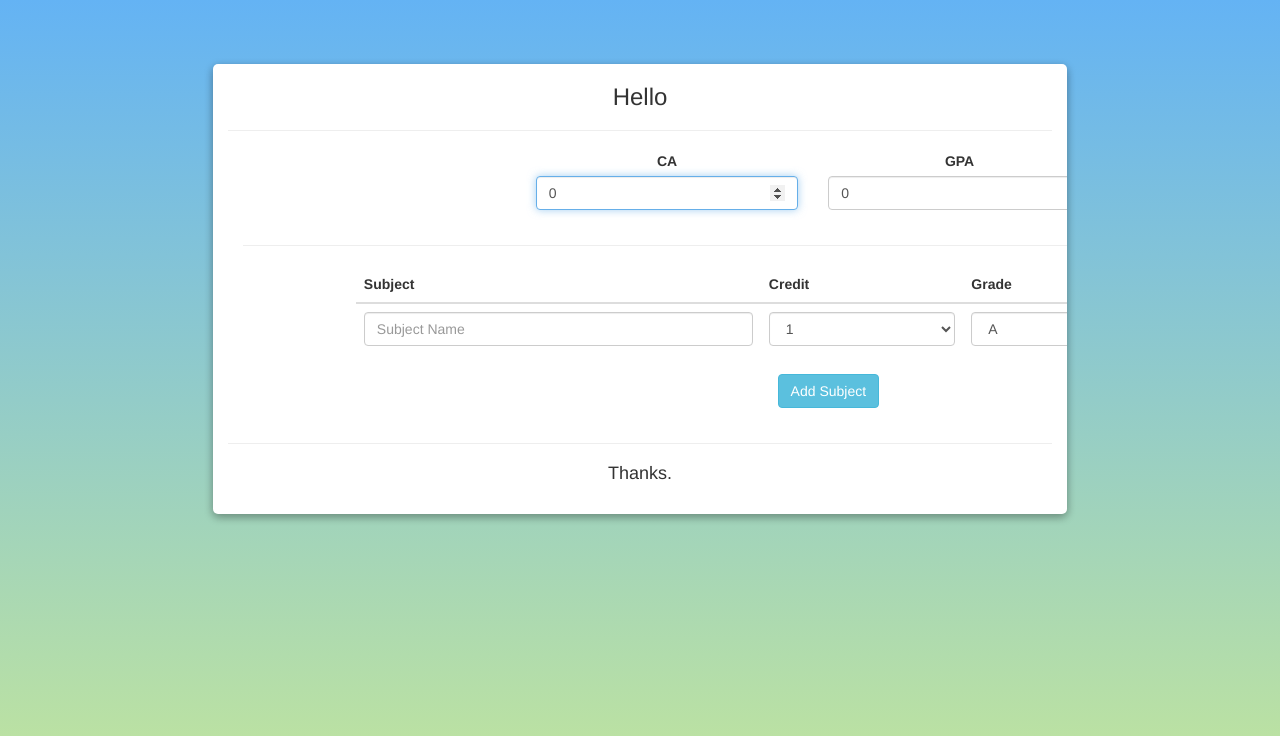
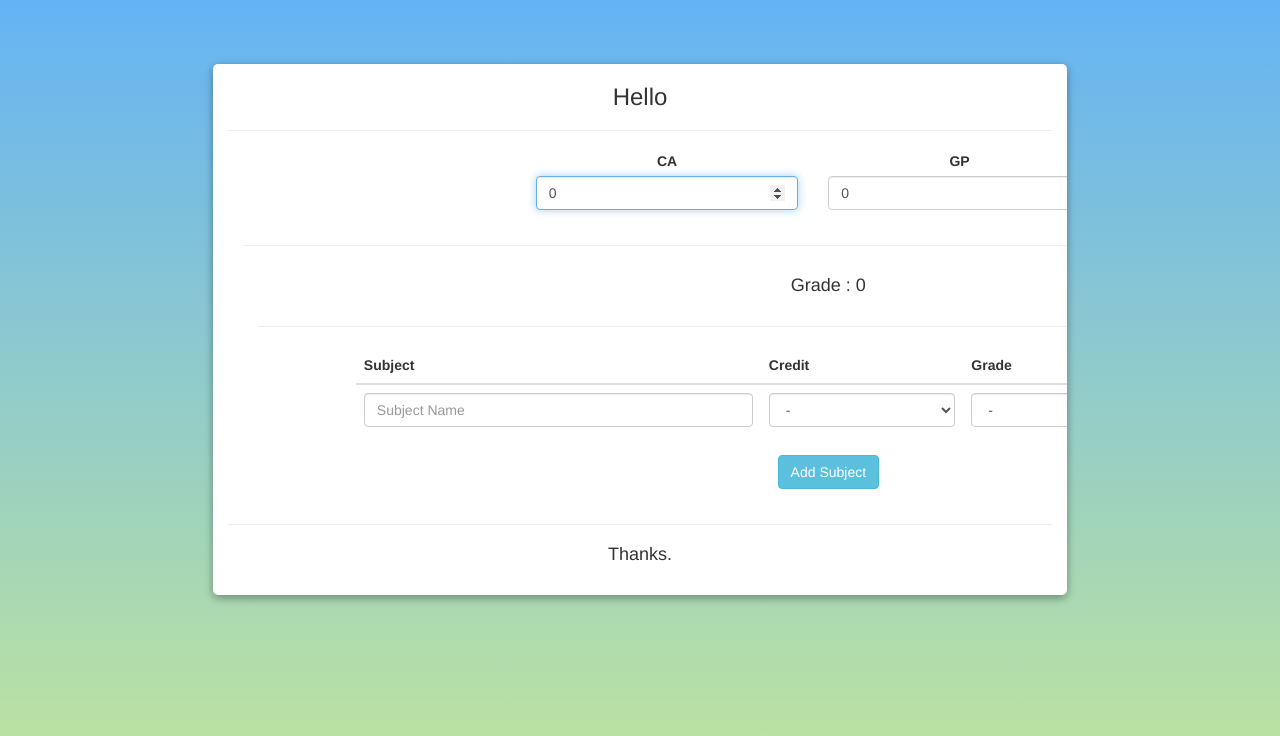
Before and after one commit to iPilotte/Grade-Calculator, a React (Create React App) app: page / in a window 1280 px wide. Shown: the top 736 px of the page. Built offline with nearby package versions, Linux system fonts and the light colour scheme.

Commit message:
Add calculate algorithm

```diff
--- a/src/components/GradeCal.jsx
+++ b/src/components/GradeCal.jsx
@@ -9,34 +9,33 @@ class GradeCal extends Component {
         const ca = this.inputCA;
         let new_ca = parseFloat(ca.value);
         if(isNaN(new_ca)){
+            this.setState({ca:0})
             return;
         }
         if(new_ca < 0){
             new_ca = 0;
         }
+        this.setState({ca:new_ca})
     }
 
-    handleChangeGPA(e){
-        const gpa = this.inputGPA;
-        let new_gpa = parseFloat(gpa.value);
-        if(isNaN(new_gpa)){
+    handleChangeGP(e){
+        const gp = this.inputGP;
+        let new_gp = parseFloat(gp.value);
+        if(isNaN(new_gp)){
+            this.setState({gp:0})
             return;
         }
-        if(new_gpa < 0){
-            new_gpa = 0;
+        if(new_gp < 0){
+            new_gp = 0;
         }
-        this.setState({gpa:new_gpa});
-    }
-
-    CalculateGPA(){
-
+        this.setState({gp:new_gp});
     }
 
     constructor(props){
         super(props);
         this.state ={
             ca:0,
-            gpa:0,
+            gp:0,
         };
     }
   render() {
@@ -51,13 +50,13 @@ class GradeCal extends Component {
             </Col>
             <Col md={3} xs={4}>
                 <FormGroup>
-                    <ControlLabel>GPA</ControlLabel>
-                    <FormControl type='number' placeholder='GPA' inputRef={(input) => this.inputGPA = input} defaultValue={this.state.gpa} onChange={this.handleChangeGPA.bind(this)}/>
+                    <ControlLabel>GP</ControlLabel>
+                    <FormControl type='number' placeholder='GP' inputRef={(input) => this.inputGP = input} defaultValue={this.state.gp} onChange={this.handleChangeGP.bind(this)}/>
                 </FormGroup>
             </Col>
         </Row>
         <hr/>
-        <SubjList/>
+        <SubjList caValue={this.state.ca} gpValue={this.state.gp}/>
       </Grid>
     );
   }
--- a/src/components/SubjList.jsx
+++ b/src/components/SubjList.jsx
@@ -4,11 +4,32 @@ import SubjectItem from './SubjectItem';
 
 class SubjList extends Component {
 
+    calculate(nextProps){
+        let sumGP = 0;
+        let sumCredit = 0;
+        if(nextProps !== undefined){
+            sumGP = Number(nextProps.gpValue);
+            sumCredit = Number(nextProps.caValue);
+        }else{
+            sumGP = Number(this.props.gpValue);
+            sumCredit = Number(this.props.caValue);
+        }
+        for(let i=0; i < this.state.subjdata.length ; i++){
+            sumGP += Number(this.state.subjdata[i].grade) * Number(this.state.subjdata[i].credit);
+            sumCredit += Number(this.state.subjdata[i].credit);
+        }
+        let new_gpax = (Math.floor((sumGP/sumCredit)*100))/100;
+        new_gpax = new_gpax.toFixed(2);
+        // console.log('CA = ' + this.props.caValue + ' || GP = ' + this.props.gpValue)
+        // console.log('Credit = ' + sumCredit + ' || Grade = ' + sumGP);
+        this.setState({gpax:new_gpax});
+    }
+
     addSubject(){
         const count = this.state.subjCount+1;
         this.setState({subjCount:count});
         const newSubjdata = this.state.subjdata.slice();
-        newSubjdata.push({index:count, subj:"", credit:1, grade:4});
+        newSubjdata.push({index:count, subj:"", credit:0, grade:0});
         this.setState({subjdata:newSubjdata});
         // console.log(this.state.subjdata);
     }
@@ -24,6 +45,7 @@ class SubjList extends Component {
         let newSubjdata = this.state.subjdata.slice();
         newSubjdata[Number(e.target.id)].credit = e.target.value;
         this.setState({subjdata : newSubjdata});
+        this.calculate();
         // console.log("Change Credit " + Number(e.target.id) + " : " + this.state.subjdata[Number(e.target.id)].credit);
     }
 
@@ -31,6 +53,7 @@ class SubjList extends Component {
         let newSubjdata = this.state.subjdata.slice();
         newSubjdata[Number(e.target.id)].grade = e.target.value;
         this.setState({subjdata : newSubjdata});
+        this.calculate();
         // console.log("Change Grade " + Number(e.target.id) + " : " + this.state.subjdata[Number(e.target.id)].grade);
     }
 
@@ -44,17 +67,24 @@ class SubjList extends Component {
         // console.log("Before Remove At " + index + " : " + this.state.subjdata[index].subj);
         newSubjdata.splice(index, 1);
         this.setState({subjdata: newSubjdata});
+        this.calculate();
         // console.log("After Remove At " + index + " : " + this.state.subjdata[index].subj);
+    }
+
+    componentWillReceiveProps(nextProps){
+        this.calculate(nextProps);
     }
 
     constructor(props){
         super(props);
         this.state = {
             subjdata : [
-                {index:1, subj:"", credit:1, grade:4}
+                {index:1, subj:"", credit:0, grade:0}
             ],
-            subjCount:1
+            subjCount:1,
+            gpax:0,
         };
+        this.calculate = this.calculate.bind(this);
         this.handleRemoveSubject = this.handleRemoveSubject.bind(this);
         this.handleChangeSubjectName = this.handleChangeSubjectName.bind(this);
         this.handleChangeCredit = this.handleChangeCredit.bind(this);
@@ -63,6 +93,10 @@ class SubjList extends Component {
   render(){
     return(
       <Grid>
+          <Row>
+              <h4>Grade : {this.state.gpax}</h4>
+          </Row>
+          <hr/>
           <Row>
             <Col xs={10} xsOffset={1}>
             <Table responsive>
--- a/src/components/SubjectItem.jsx
+++ b/src/components/SubjectItem.jsx
@@ -9,6 +9,7 @@ class SubjectItem extends Component {
           <td><FormControl type='text' placeholder='Subject Name' id={this.props.index.toString()} onKeyUp={this.props.changeSubjectName}/></td>
           <td>
             <FormControl componentClass='select' placeholder='Credit' id={this.props.index.toString()} defaultValue={this.props.credit} onChange={this.props.changeCredit}>
+                <option value='0'>-</option>
                 <option value='1'>1</option>
                 <option value='2'>2</option>
                 <option value='3'>3</option>
@@ -26,6 +27,7 @@ class SubjectItem extends Component {
                 <option value='2'>C</option>
                 <option value='1.5'>C+</option>
                 <option value='1'>D</option>
+                <option value='0'>-</option>
             </FormControl>
           </td>
           <td>
```
